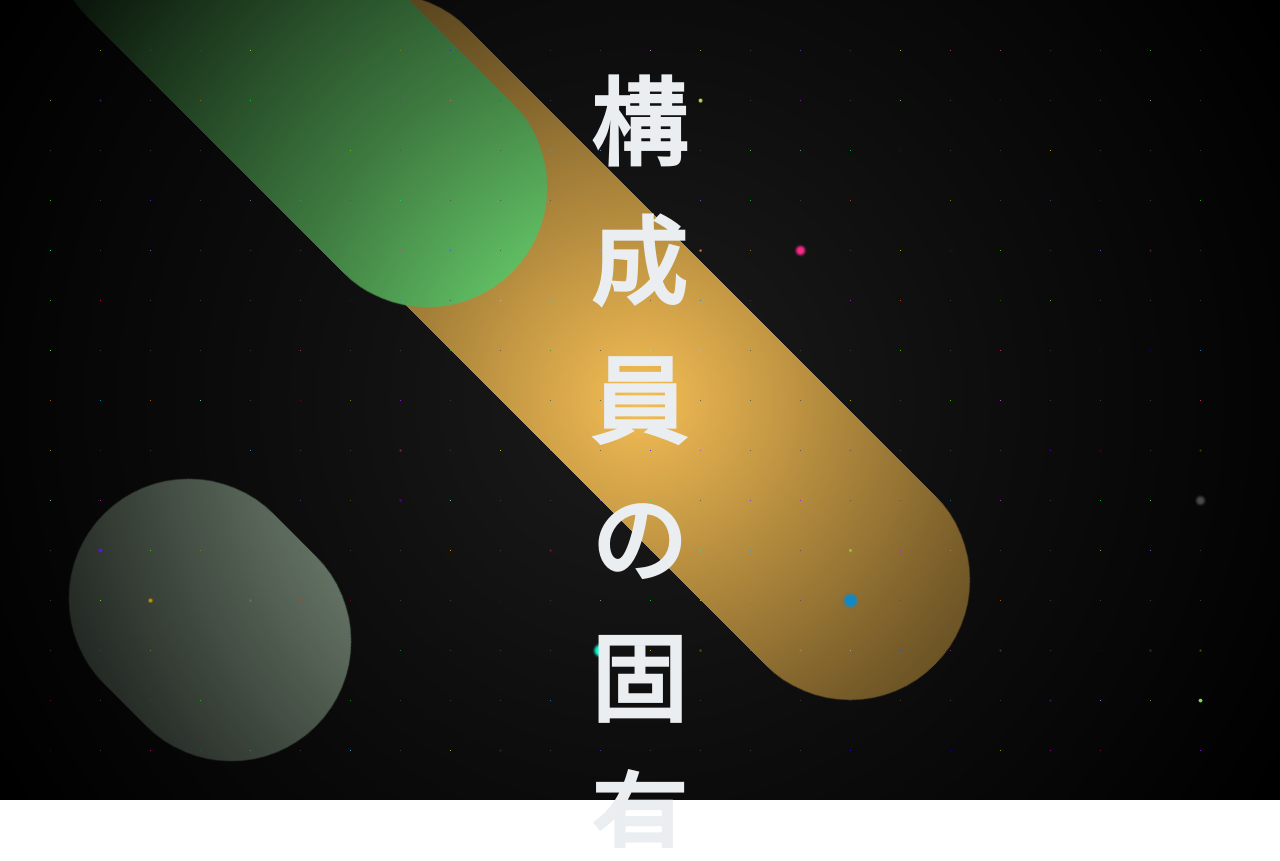
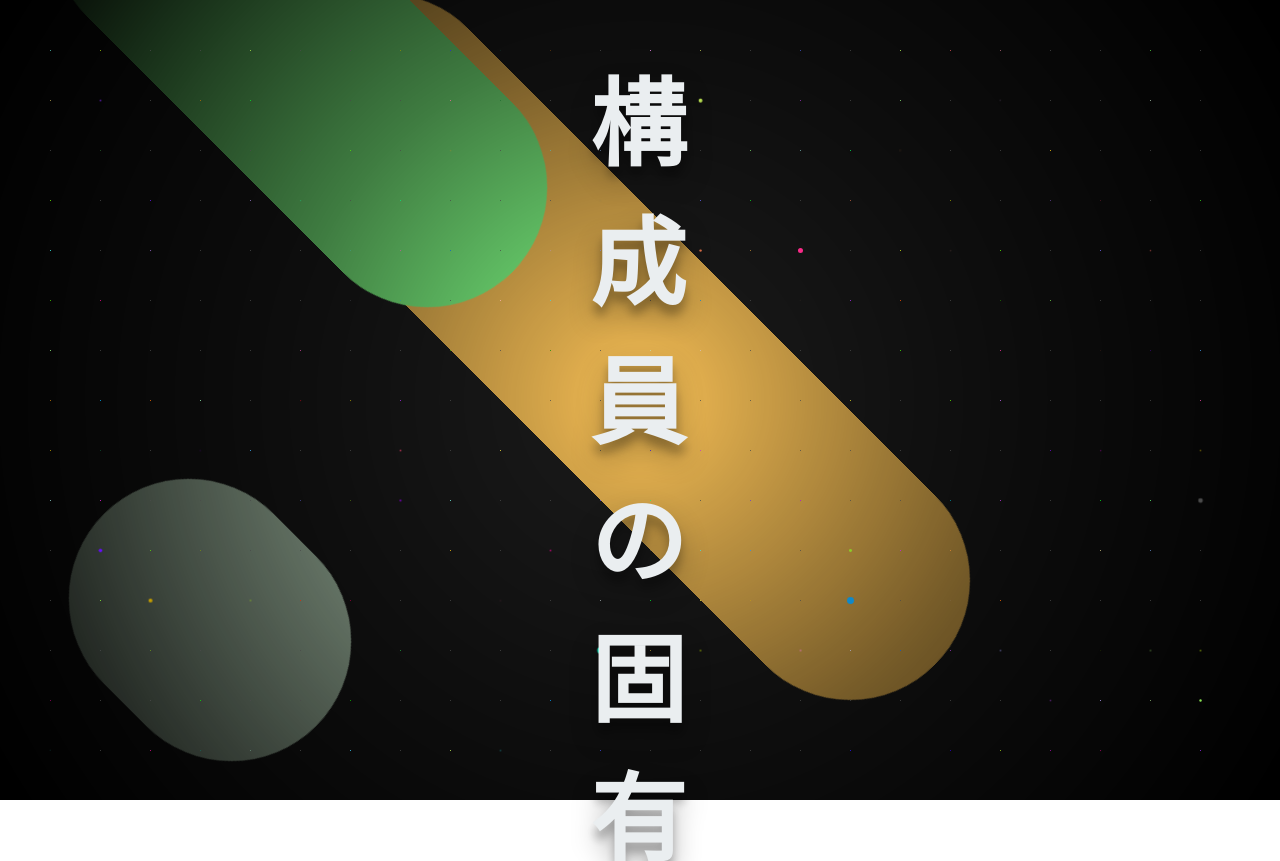
Before and after one commit to Victor-G87/GSAP, a plain HTML site: page dots.html in a window 1280 px wide. Shown: the top 861 px of the page. Drawn offline with Linux system fonts and the light colour scheme.

Commit message:
textshadow

```diff
--- a/dots.css
+++ b/dots.css
@@ -23,6 +23,9 @@
     height: 100vh;
     border-radius: 3px;
     overflow: hidden;
+    text-shadow: 0 14px 28px rgba(0,0,0,0.29), 0 10px 10px rgba(0,0,0,0.26);
+    overflow: visible;
+
 
 
 }
--- a/dots.js
+++ b/dots.js
@@ -1,7 +1,7 @@
 const grid = document.querySelector('.grid');
 const dotSize = 1;
 const padding = 50;
-const sizes = [0, 0, 0, 0, 1.5, 1.5, 1.5, 1.5, 3, 4, 13];
+const sizes = [0, 0, 0, 0, 1.5, 1.5, 1.5, 1.5, 3, 4, 7];
 let animationReq;
 let increment = 0;
 let dots = [];
```
